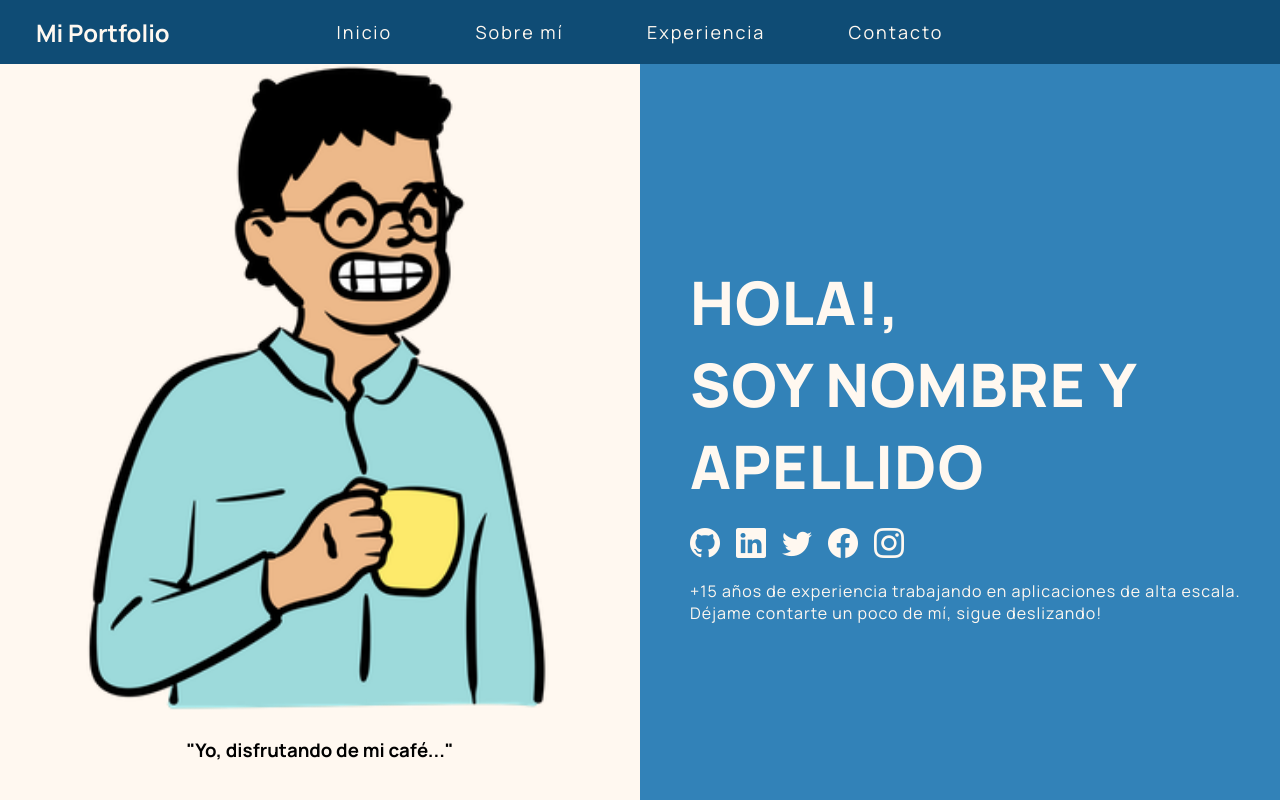
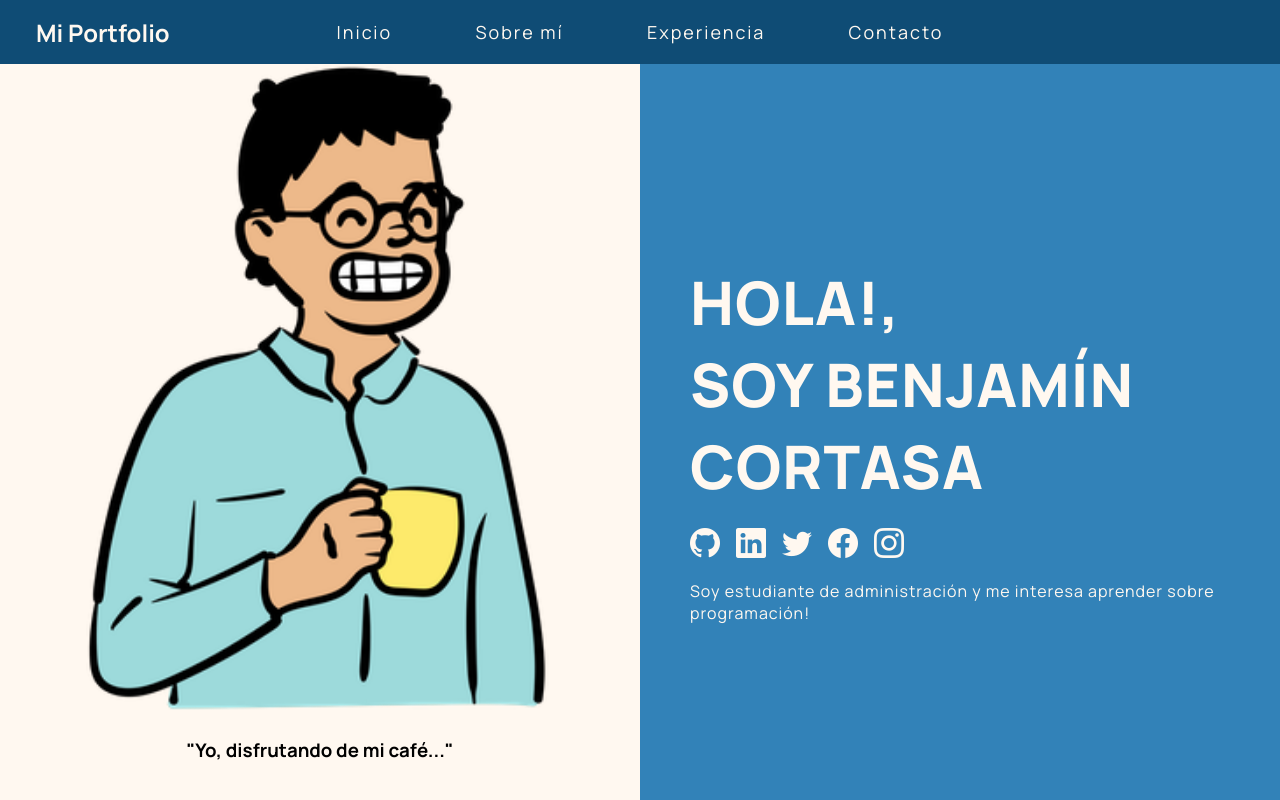
Before and after one commit to benjacortasa/portfolio-template, a plain HTML site: page index.html in a window 1280 px wide. Shown: the top 800 px of the page. Drawn offline with nearby package versions, Linux system fonts and the light colour scheme.

Commit message:
Update index.html

```diff
--- a/index.html
+++ b/index.html
@@ -38,7 +38,7 @@
     </div>
     <div class="half-section text-section">
       <div class="introduction">
-        <h1 class="title">Hola!, <br> Soy Nombre y Apellido </h1>
+        <h1 class="title">Hola!, <br> Soy Benjamín Cortasa </h1>
         <ul class="socials">
           <li><a class="socials-icon" href=""><i class="bi bi-github"></i></a></li>
           <li><a class="socials-icon" href=""><i class="bi bi-linkedin"></i></a></li>
@@ -47,7 +47,7 @@
           <li><a class="socials-icon" href=""><i class="bi bi-instagram"></i></a></li>
         </ul>
 
-        <p class="description">+15 años de experiencia trabajando en aplicaciones de alta escala. <br> Déjame contarte un poco de mí, sigue deslizando!</p>
+        <p class="description">Soy estudiante de administración y me interesa aprender sobre programación!</p>
       </div>
 
     </div>
```
